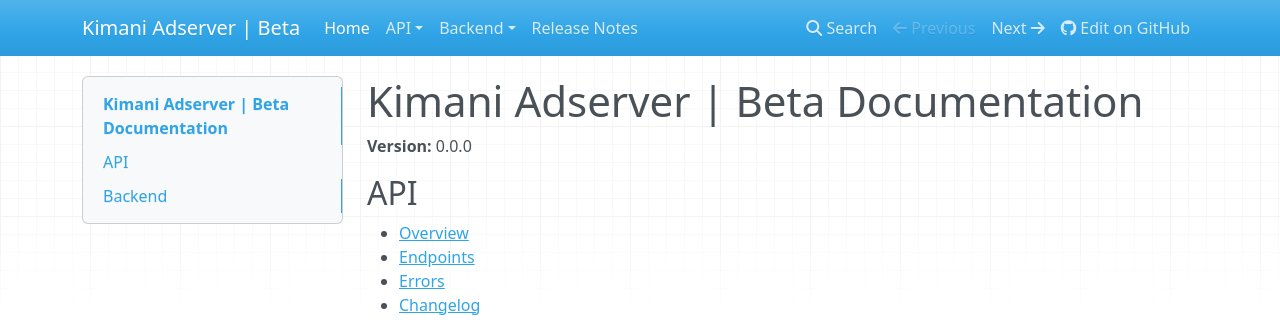
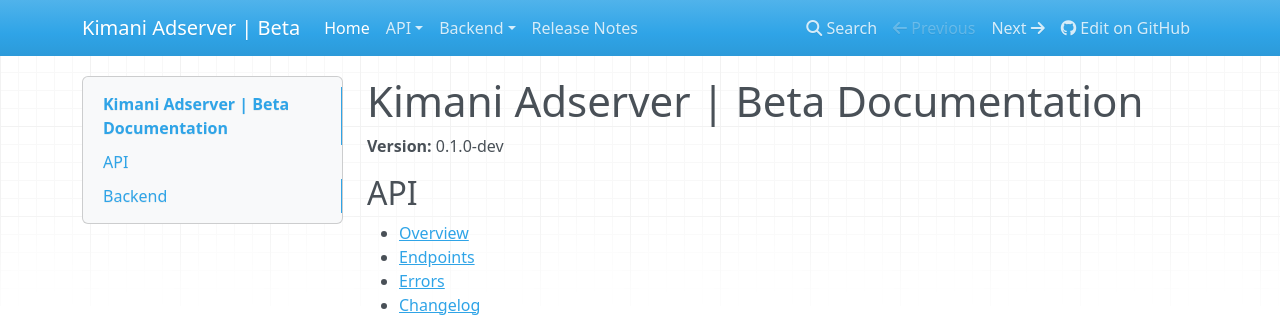
Before and after one commit to aniketmaithani/kimani-adserver, an MkDocs documentation site: the page built from docs/index.md, in a window 1280 px wide. Shown: the top 330 px of the page. Built offline with MkDocs 1.6.1, drawn with Linux system fonts in a browser that asks for light colours; nearby versions of some CDN libraries; old or Windows-style settings are respelled for this version of MkDocs.

Commit message:
Bump version: 0.0.0 → 0.1.0-dev

```diff
--- a/Adserver/__init__.py
+++ b/Adserver/__init__.py
@@ -1,3 +1,3 @@
 # -*- coding: utf-8 -*-
-__version__ = '0.0.0'
+__version__ = '0.1.0-dev'
 __version_info__ = tuple([int(num) if num.isdigit() else num for num in __version__.replace('-', '.', 1).split('.')])
--- a/docs/index.md
+++ b/docs/index.md
@@ -1,6 +1,6 @@
 # Kimani Adserver | Beta Documentation
 
-__Version:__ 0.0.0
+__Version:__ 0.1.0-dev
 
 ## API
 
```
Also changed, not shown: README.md (+1 -1 lines), .bumpversion.cfg, 1 other file.
